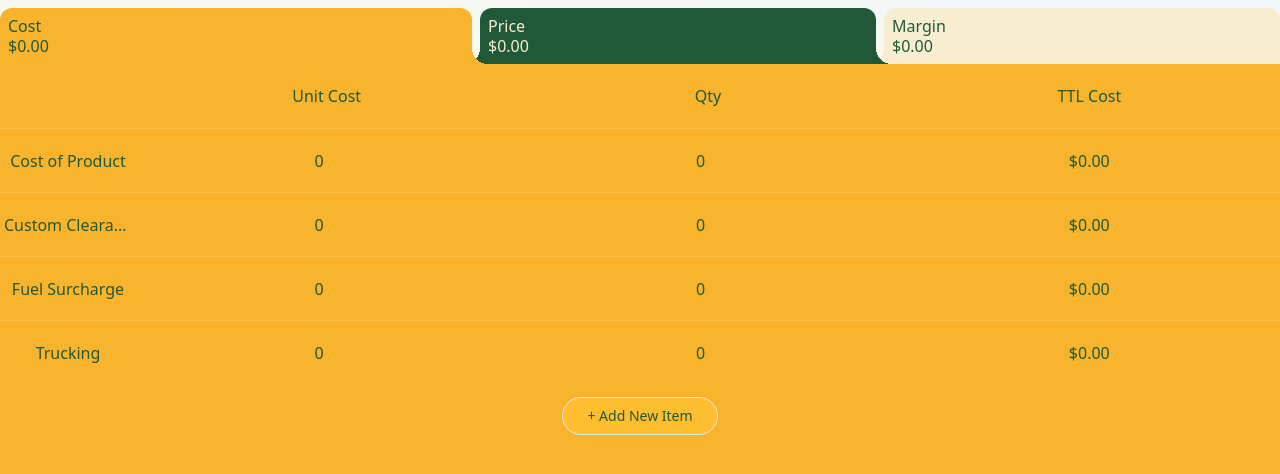
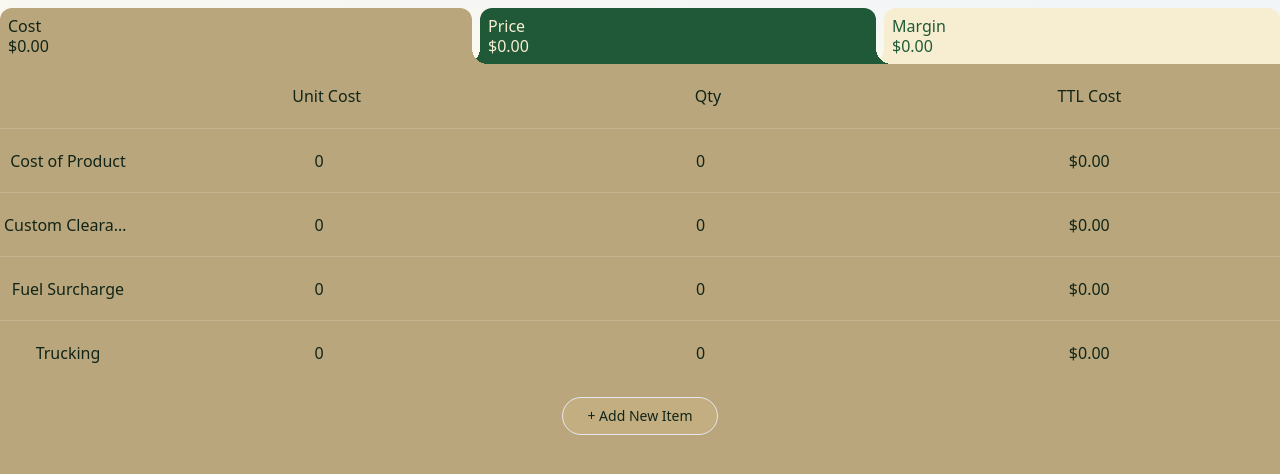
Before and after one commit to DevJogger/costing-margin-calculator, a Next.js app: page / in a window 1280 px wide. Shown: the top 474 px of the page. Built offline with nearby package versions, Linux system fonts and the light colour scheme.

Commit message:
Update styles

```diff
--- a/app/globals.css
+++ b/app/globals.css
@@ -6,10 +6,10 @@
   --foreground-rgb: 0, 0, 0;
   --background-start-rgb: 214, 219, 220;
   --background-end-rgb: 255, 255, 255;
-  --costBg: #f9b42e;
+  --costBg: #baa67c;
   --priceBg: #1f5937;
   --marginBg: #f7eed2;
-  --costText: #1f5937;
+  --costText: #112517;
   --priceText: #f7eed2;
   --marginText: #1f5937;
   --marginNegativeText: #f03f1e;
--- a/components/CostPage.tsx
+++ b/components/CostPage.tsx
@@ -36,7 +36,7 @@ export default function CostPage({ setCostTotal, hidden }: CostPageProps) {
       style={{ backgroundColor: 'var(--costBg)', color: 'var(--costText)' }}
     >
       <TableHeader title={['', 'Unit Cost', 'Qty', 'TTL Cost']} />
-      <section className="flex-1">
+      <div className="flex-1">
         {rows.map((el, i) => (
           <Row
             key={i}
@@ -53,7 +53,7 @@ export default function CostPage({ setCostTotal, hidden }: CostPageProps) {
             + Add New Item
           </span>
         </div>
-      </section>
+      </div>
     </div>
   )
 }
--- a/components/PricePage.tsx
+++ b/components/PricePage.tsx
@@ -37,7 +37,7 @@ export default function PricePage({ setPriceTotal, hidden }: PricePageProps) {
       style={{ backgroundColor: 'var(--priceBg)', color: 'var(--priceText)' }}
     >
       <TableHeader title={['', 'Unit Price', 'Qty', 'TTL Revenue']} />
-      <section className="flex-1 overflow-scroll">
+      <div className="flex-1 overflow-scroll">
         {rows.map((el, i) => (
           <Row
             key={i}
@@ -54,7 +54,7 @@ export default function PricePage({ setPriceTotal, hidden }: PricePageProps) {
             + Add New Item
           </span>
         </div>
-      </section>
+      </div>
     </div>
   )
 }
--- a/components/Row.tsx
+++ b/components/Row.tsx
@@ -23,7 +23,7 @@ export default function Row({ defaultName, updateSum, index }: RowProps) {
   return (
     <div className="flex h-16 items-center hover:backdrop-brightness-95 border-t border-stone-50/15">
       <input
-        className="mx-1 w-32 truncate bg-transparent text-center focus:outline-purple-600"
+        className="mx-1 w-32 truncate bg-transparent text-center"
         type="text"
         inputMode="text"
         value={rowName}
@@ -31,7 +31,7 @@ export default function Row({ defaultName, updateSum, index }: RowProps) {
         onChange={(e) => setRowName(e.target.value)}
       />
       <input
-        className="w-0 flex-1 bg-transparent text-center focus:outline-purple-600"
+        className="w-0 flex-1 bg-transparent text-center"
         type="number"
         inputMode="decimal"
         value={unit}
@@ -42,7 +42,7 @@ export default function Row({ defaultName, updateSum, index }: RowProps) {
         onBlur={(e) => (e.target.value === '' ? setUnit(0) : null)}
       />
       <input
-        className="w-0 flex-1 bg-transparent text-center focus:outline-purple-600"
+        className="w-0 flex-1 bg-transparent text-center"
         type="number"
         inputMode="decimal"
         value={qty}
```
